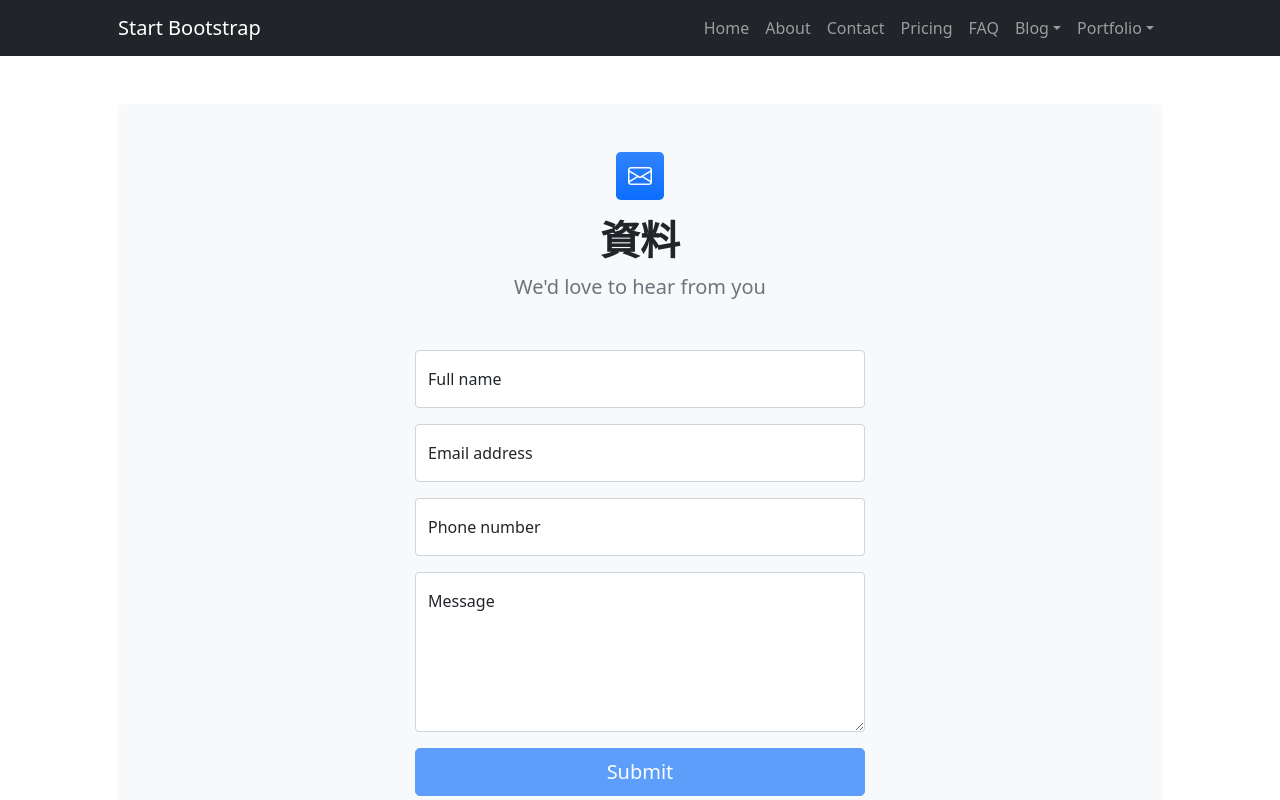
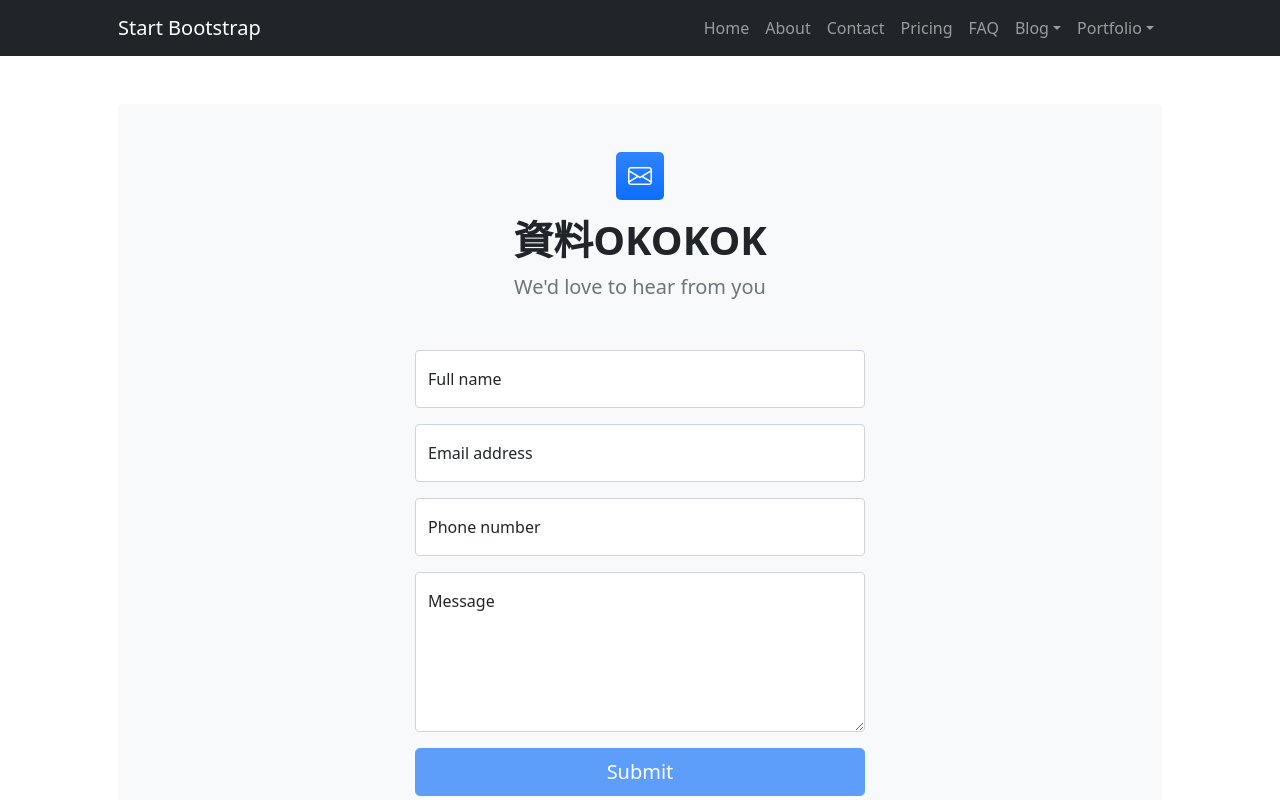
Before and after one commit to s20010922/shop, a plain HTML site: page contact.html in a window 1280 px wide. Shown: the top 800 px of the page. Drawn offline with nearby package versions, Linux system fonts and the light colour scheme.

Commit message:
updata contact 資料OK

```diff
--- a/contact.html
+++ b/contact.html
@@ -52,7 +52,7 @@
                     <div class="bg-light rounded-3 py-5 px-4 px-md-5 mb-5">
                         <div class="text-center mb-5">
                             <div class="feature bg-primary bg-gradient text-white rounded-3 mb-3"><i class="bi bi-envelope"></i></div>
-                            <h1 class="fw-bolder">資料</h1>
+                            <h1 class="fw-bolder">資料OKOKOK</h1>
                             <p class="lead fw-normal text-muted mb-0">We'd love to hear from you</p>
                         </div>
                         <div class="row gx-5 justify-content-center">
```
